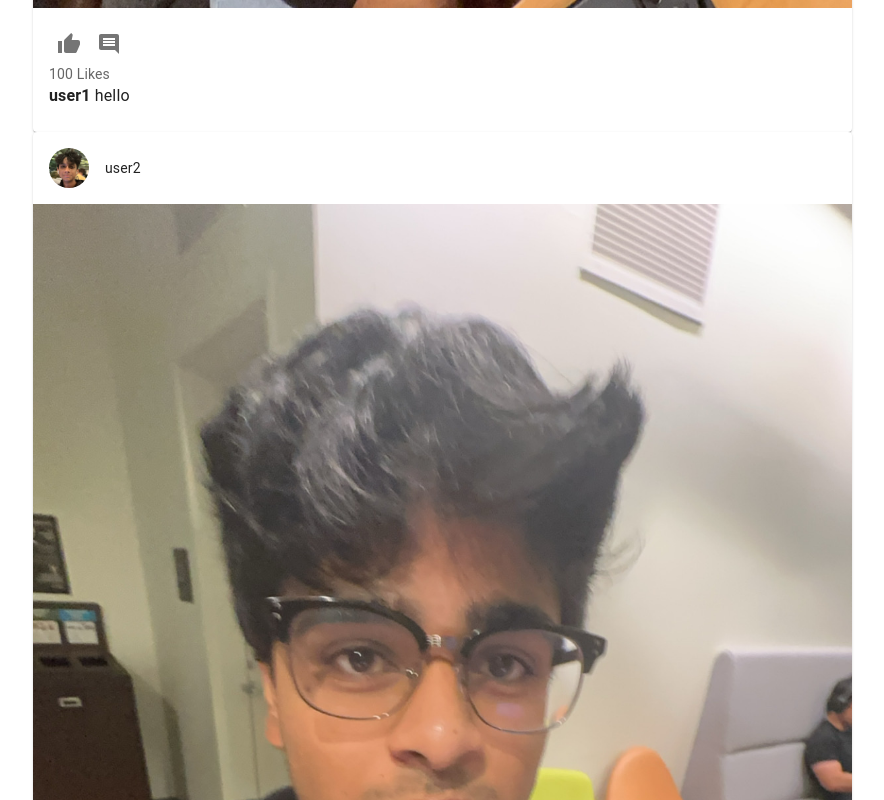
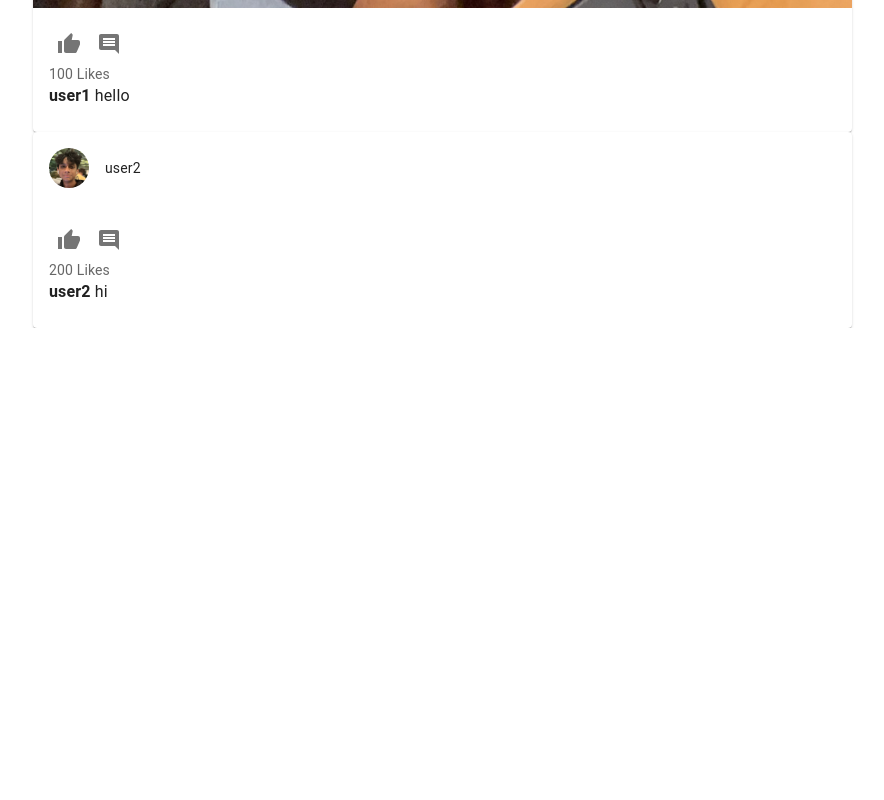
Before and after one commit to ngupta0843/CS35L-Final-Project, a React (Create React App) app in the folder client/: page /forum in a window 1280 px wide. Shown: the part 1520-2320 px from the top of the page, without its empty margins (95-979 px from the left). After the commit the page ends 1848 px from the top, so only its background shows below. Built offline with nearby package versions, Linux system fonts and the light colour scheme.

Commit message:
posts now differentiable between photo & text

```diff
--- a/client/src/pages/forum-page/ForumPage.jsx
+++ b/client/src/pages/forum-page/ForumPage.jsx
@@ -1,5 +1,5 @@
 import React from "react";
-import {Post} from './Post';
+import Post from './Post';
 import nikhil from '../../testimages/nikhil_profile_pic.png';
 import sachit from '../../testimages/post1.jpeg';
 import { Avatar, Stack } from "@mui/material";
@@ -21,7 +21,6 @@ function ForumPage() {
             profile_icon: nikhil,
             caption: 'hi',
             likesCount: 200,
-            post_img: sachit,
         }
     ];
 
--- a/client/src/pages/forum-page/Post.jsx
+++ b/client/src/pages/forum-page/Post.jsx
@@ -1,41 +1,3 @@
-// import React from 'react';
-// import {
-//     Card,
-//     CardHeader,
-//     CardMedia,
-//     CardContent,
-//     Typography,
-//     Avatar,
-//     IconButton
-// } from '@mui/material';
-// import PostActions from './PostActions';
-
-// function Post({ username, location, profile_icon, caption, likesCount, timeAgo, post_img }){
-//     return(
-//         <Card sx={{ marginBottom: 2 }}>
-//       <CardHeader
-//         avatar={<Avatar alt={username} src={profile_icon} />}
-//         title={username}
-//         subheader={location}
-//       />
-//       <CardMedia component="img" height="400" image={post_img} alt="Post Image" />
-//       <CardContent>
-//         <PostActions />
-//         <Typography variant="body2" color="text.secondary">
-//           {likesCount} Likes
-//         </Typography>
-//         <Typography variant="body2" color="text.secondary">
-//           {timeAgo}
-//         </Typography>
-//         <Typography variant="body1">
-//           <strong>{username}</strong> {caption}
-//         </Typography>
-//       </CardContent>
-//     </Card>
-//     );
-// }
-
-// export default Post;
 
 import React from 'react';
 import PostActions from './PostActions';
@@ -56,6 +18,7 @@ const getPostSize = (size) => {
 };
 
 const Post = ({ username, workout, caption, photo, likecount, user, size }) => {
+    const isPhotoPost = !!photo;  // it's a photopost if there is a photo
     return (
       <Box sx={{ width: getPostSize(size), margin: '0 auto' }}>
         <Card sx={{ width: getPostSize(size) }}>
@@ -69,6 +32,7 @@ const Post = ({ username, workout, caption, photo, likecount, user, size }) => {
             title={username}
             subheader={workout}
           />
+          {isPhotoPost && ( // render only if it's a photopost
               <CardMedia
                 component="img"
                 height={getPostSize(size)}
@@ -77,6 +41,8 @@ const Post = ({ username, workout, caption, photo, likecount, user, size }) => {
                 alt="Post"
                 sx={{objectFit: 'square' }} // Makes sure the image scales well within the card
               />
+            )}
+
           <CardContent>
             <PostActions />
             <Typography variant="body2" color="text.secondary">
@@ -91,4 +57,4 @@ const Post = ({ username, workout, caption, photo, likecount, user, size }) => {
     );
   };
 
-export {Post};
+export default Post;
```
Also changed, not shown: 1 other file (tests, documents, lock files or other folders). Lines whose indentation alone changed are shown as unchanged.
